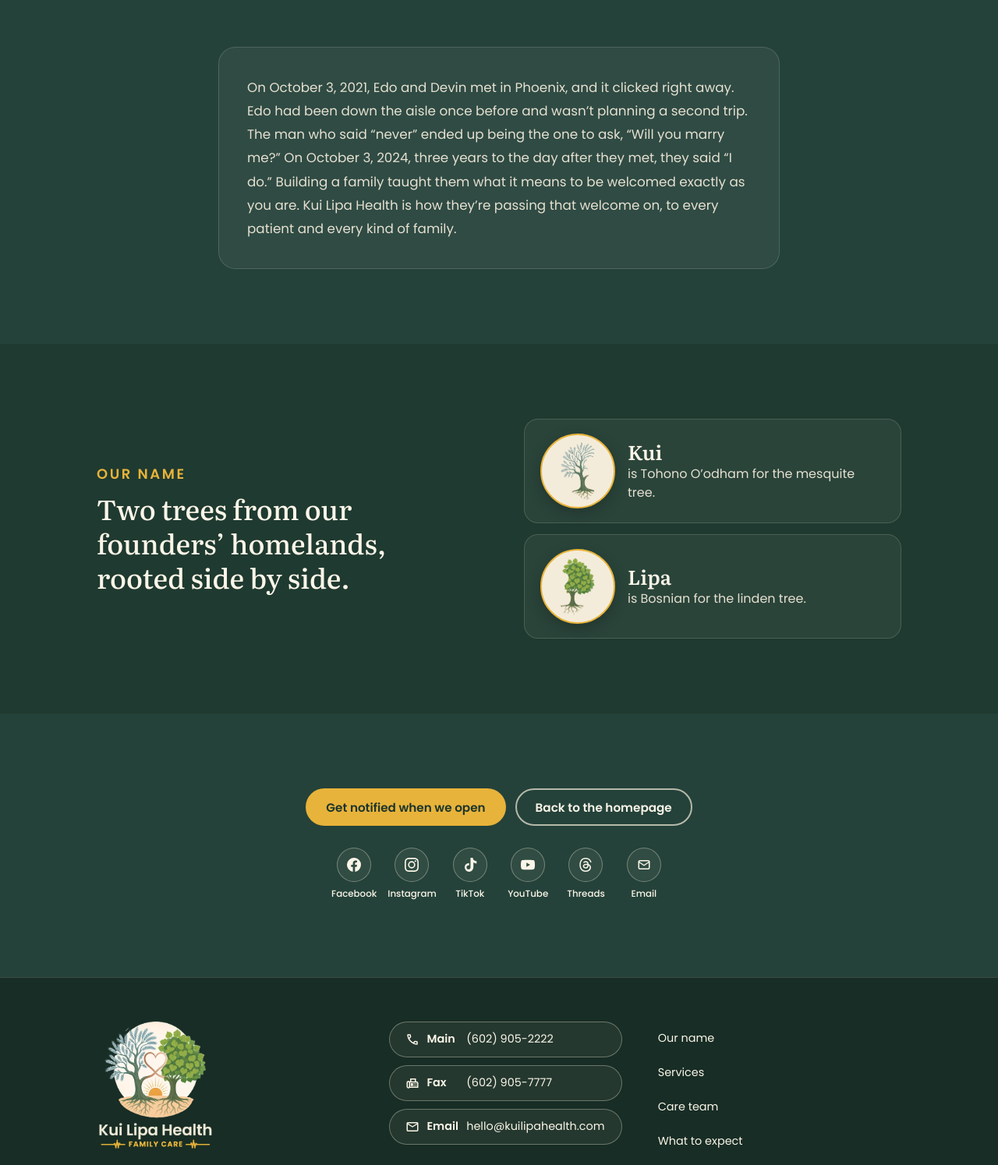
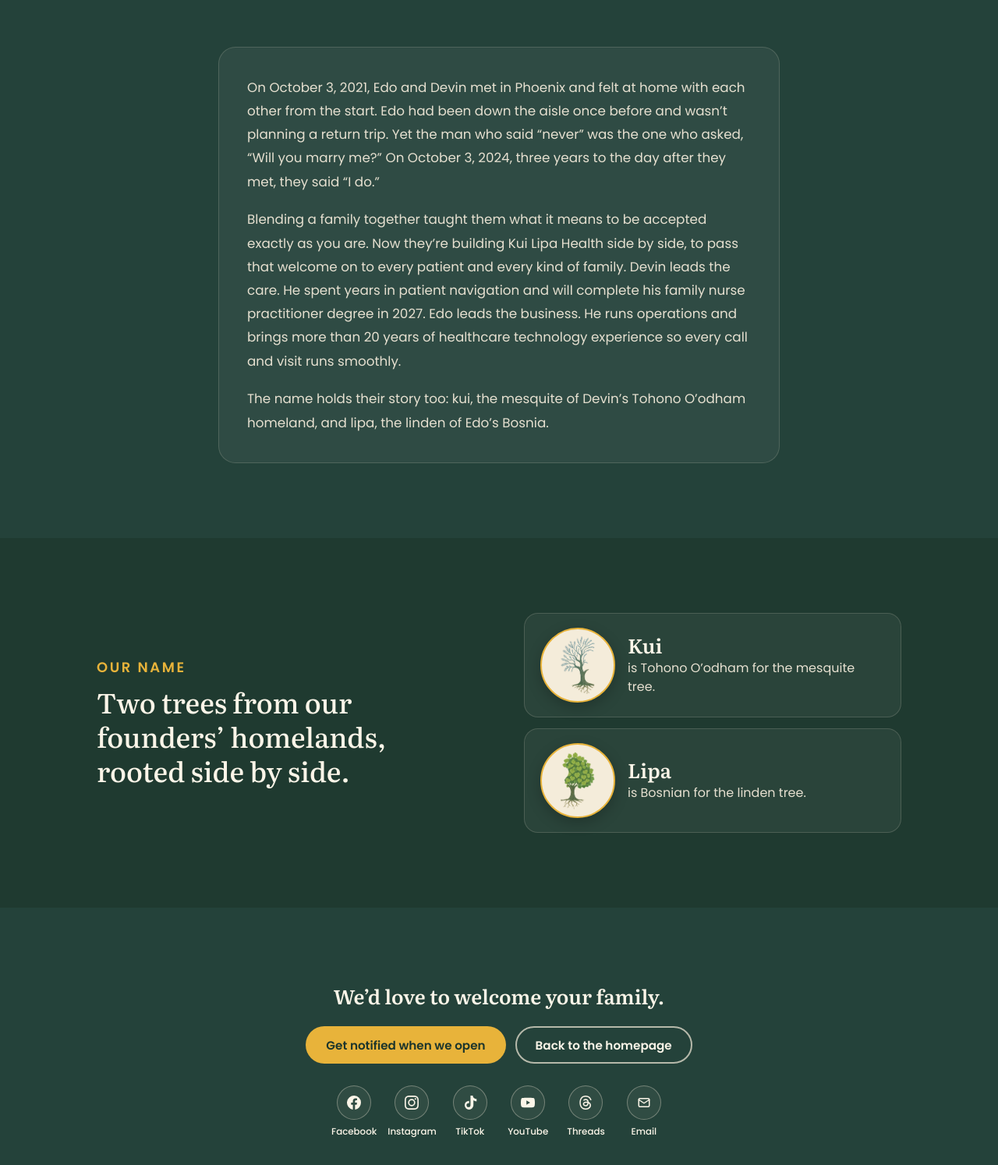
Before and after one commit to edophx/kuilipahealth-site, a plain HTML site: page our-story.html in a window 1280 px wide. Shown: the part 708-2202 px from the top of the page at 78% size. Drawn offline with Linux system fonts and the light colour scheme.

Commit message:
Update founders' story text

```diff
--- a/our-story.html
+++ b/our-story.html
@@ -241,6 +241,8 @@ footer .phones .kind{font-weight:600}
 .shero h1{font-size:clamp(2.3rem,5.4vw,3.4rem)}
 .storycard{max-width:720px;margin:0 auto;padding:clamp(22px,4vw,36px);border-radius:22px;background:var(--card);border:1px solid var(--line)}
 .storycard p{font-size:1.05rem;line-height:1.8;color:var(--text)}
+.storycard p+p{margin-top:1.1em}
+.sclose{font-family:Literata,Georgia,serif;font-size:clamp(1.3rem,3.2vw,1.6rem);font-weight:600;line-height:1.35;color:var(--cream);text-align:center;text-wrap:balance;margin:0 auto 22px;max-width:30ch}
 .sname .wrap{display:grid;grid-template-columns:minmax(0,1fr) minmax(0,1fr);gap:clamp(28px,5vw,72px);align-items:center}
 @media (max-width:859px){.sname .wrap{grid-template-columns:1fr}}
 .sctas{display:flex;flex-wrap:wrap;gap:12px;justify-content:center}
@@ -256,13 +258,14 @@ footer .phones .kind{font-weight:600}
 <h1 id="story-h">Our founders’ story</h1>
 </div></section>
 <section class="band b" aria-label="How we met"><div class="wrap">
-<div class="storycard"><p>On October 3, 2021, Edo and Devin met in Phoenix, and it clicked right away. Edo had been down the aisle once before and wasn’t planning a second trip. The man who said “never” ended up being the one to ask, “Will you marry me?” On October 3, 2024, three years to the day after they met, they said “I do.” Building a family taught them what it means to be welcomed exactly as you are. Kui Lipa Health is how they’re passing that welcome on, to every patient and every kind of family.</p></div>
+<div class="storycard"><p>On October 3, 2021, Edo and Devin met in Phoenix and felt at home with each other from the start. Edo had been down the aisle once before and wasn’t planning a return trip. Yet the man who said “never” was the one who asked, “Will you marry me?” On October 3, 2024, three years to the day after they met, they said “I do.”</p><p>Blending a family together taught them what it means to be accepted exactly as you are. Now they’re building Kui Lipa Health side by side, to pass that welcome on to every patient and every kind of family. Devin leads the care. He spent years in patient navigation and will complete his family nurse practitioner degree in 2027. Edo leads the business. He runs operations and brings more than 20 years of healthcare technology experience so every call and visit runs smoothly.</p><p>The name holds their story too: kui, the mesquite of Devin’s Tohono Oʼodham homeland, and lipa, the linden of Edo’s Bosnia.</p></div>
 </div></section>
 <section class="band a sname" aria-labelledby="sname-h"><div class="wrap">
 <div><h2 class="label" id="sname-h">Our name</h2><p class="big">Two trees from our founders’ homelands, rooted side by side.</p></div>
 <div class="trees"><div class="tree"><span class="ic"><picture><source type="image/webp" srcset="tree-kui.webp?v=3"><img src="tree-kui.png?v=3" width="129" height="200" alt=""></picture></span><p><strong>Kui</strong> is Tohono Oʼodham for the mesquite tree.</p></div><div class="tree"><span class="ic"><picture><source type="image/webp" srcset="tree-lipa.webp?v=3"><img src="tree-lipa.png?v=3" width="129" height="200" alt=""></picture></span><p><strong>Lipa</strong> is Bosnian for the linden tree.</p></div></div>
 </div></section>
 <section class="band b send" aria-label="Stay in touch"><div class="wrap">
+<p class="sclose">We’d love to welcome your family.</p>
 <div class="sctas"><a class="btn gold" href="index.html#signup">Get notified when we open</a><a class="btn ghost" href="index.html">Back to the homepage</a></div>
     <nav class="social" aria-label="Contact and social media">
     <a href="https://www.facebook.com/kuilipahealth" target="_blank" rel="noopener" aria-label="Facebook"><span class="ic"><svg viewBox="0 0 24 24"><path d="M24 12a12 12 0 10-13.9 11.9v-8.4H7.1V12h3V9.4c0-3 1.8-4.7 4.5-4.7 1.3 0 2.7.2 2.7.2v3h-1.5c-1.5 0-2 .9-2 1.9V12h3.4l-.5 3.5h-2.9v8.4A12 12 0 0024 12z"/></svg></span><span class="lbl">Facebook</span></a>
--- a/sitemap.xml
+++ b/sitemap.xml
@@ -10,6 +10,6 @@
   </url>
   <url>
     <loc>https://kuilipahealth.com/our-story.html</loc>
-    <lastmod>2026-11-25</lastmod>
+    <lastmod>2026-11-26</lastmod>
   </url>
 </urlset>
```
